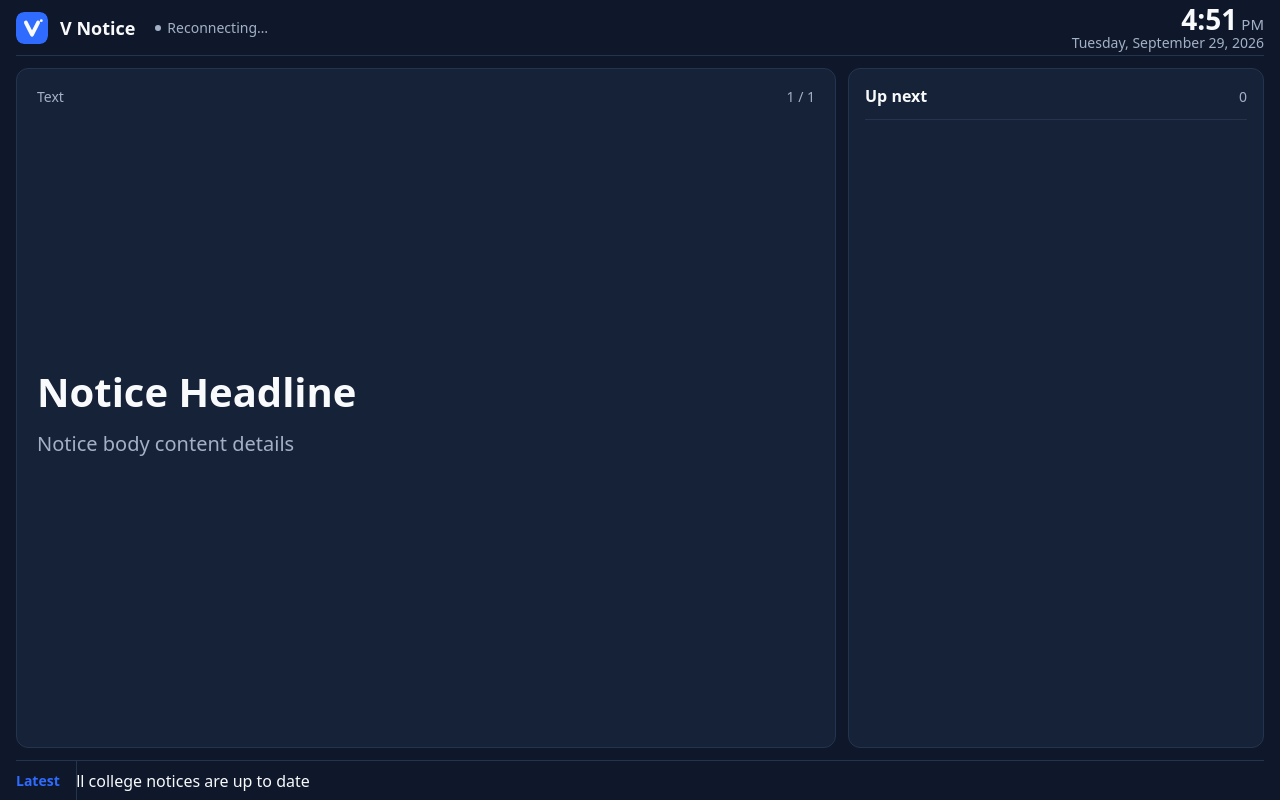
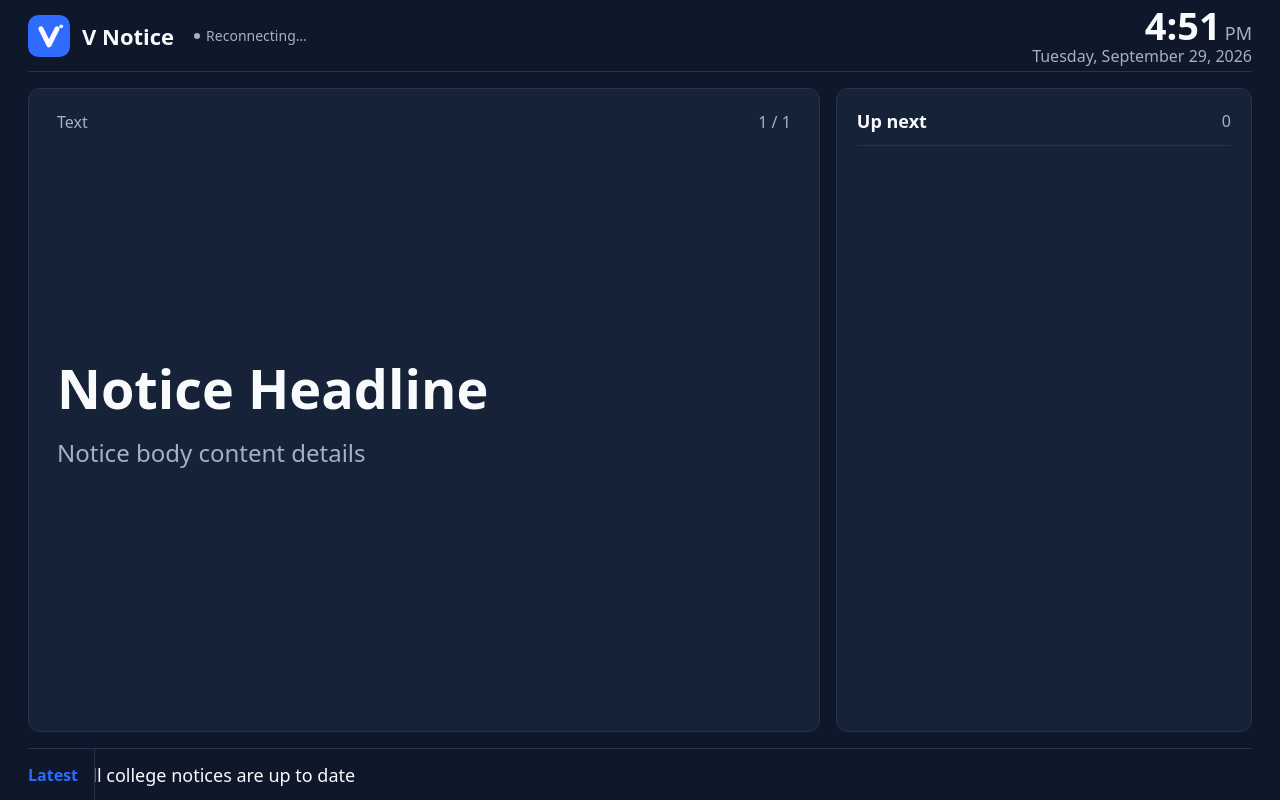
Before and after one commit to anrix05/V-Notice, a Flask app: template templates/display.html in a window 1280 px wide. Run offline with Flask 3, Linux system fonts and the light colour scheme; the template is opened without the code that fills it, so the values that code supplies are empty; parts of the project's set-up code (start-up, migrations or seed data) failed here and were passed over.

Commit message:
Support 18-inch and 22-inch standard monitors: responsive scaling (1080p/900p/720p), 64px distance headlines, native kiosk fullscreen

```diff
--- a/static/css/display.css
+++ b/static/css/display.css
@@ -585,6 +585,301 @@ body.show-cursor {
 }
 
 /* ==========================================================================
+   Responsive Scaling for 18-inch to 22-inch Standard Monitors (720p, 900p, 1080p)
+   Optimized for wall-mounted long distance campus readability (3-10 meters)
+   ========================================================================== */
+
+/* 18-inch / 19-inch Monitors (1200px - 1599px, e.g., 1366x768, 1440x900) */
+@media (min-width: 1200px) {
+  .display-frame {
+    padding: 0 28px;
+  }
+
+  .display-header {
+    height: 72px;
+    min-height: 72px;
+  }
+
+  .logo-mark {
+    width: 42px;
+    height: 42px;
+  }
+
+  .logo-text {
+    font-size: 22px;
+  }
+
+  .clock-time {
+    font-size: 38px;
+  }
+
+  .clock-period {
+    font-size: 18px;
+  }
+
+  .clock-date {
+    font-size: 16px;
+  }
+
+  .offline-badge {
+    font-size: 15px;
+  }
+
+  .display-main {
+    gap: 16px;
+    padding: 16px 0;
+  }
+
+  .stage-meta {
+    padding: 22px 28px 0 28px;
+  }
+
+  .pill-urgent {
+    font-size: 16px;
+    padding: 4px 14px;
+  }
+
+  .label-info,
+  .stage-type,
+  .stage-counter {
+    font-size: 16px;
+  }
+
+  .stage-viewport {
+    padding: 16px 28px;
+  }
+
+  .notice-headline {
+    font-size: 54px;
+    line-height: 1.18;
+  }
+
+  .notice-headline.headline-sm {
+    font-size: 42px;
+  }
+
+  .notice-headline.headline-xs {
+    font-size: 34px;
+  }
+
+  .notice-body {
+    font-size: 24px;
+    line-height: 1.5;
+  }
+
+  .media-caption {
+    height: 58px;
+    min-height: 58px;
+    padding: 6px 18px;
+  }
+
+  .caption-title {
+    font-size: 18px;
+  }
+
+  .caption-desc {
+    font-size: 15px;
+  }
+
+  .rail-panel {
+    padding: 20px;
+    flex: 0 0 min(28rem, 34%);
+  }
+
+  .rail-title {
+    font-size: 18px;
+  }
+
+  .rail-count {
+    font-size: 16px;
+  }
+
+  .rail-item-title {
+    font-size: 18px;
+  }
+
+  .rail-item-meta {
+    font-size: 15px;
+  }
+
+  .rail-item-pos {
+    font-size: 16px;
+  }
+
+  .display-ticker {
+    height: 52px;
+    min-height: 52px;
+  }
+
+  .ticker-label {
+    font-size: 16px;
+  }
+
+  .ticker-content {
+    font-size: 18px;
+  }
+
+  .stage-dots {
+    height: 36px;
+  }
+
+  .dot {
+    width: 8px;
+    height: 8px;
+  }
+
+  .dot.active {
+    width: 28px;
+  }
+}
+
+/* 21.5-inch / 22-inch Full HD 1080p Monitors (1600px and up, 1920x1080) */
+@media (min-width: 1600px) {
+  .display-frame {
+    padding: 0 36px;
+  }
+
+  .display-header {
+    height: 84px;
+    min-height: 84px;
+  }
+
+  .logo-mark {
+    width: 48px;
+    height: 48px;
+  }
+
+  .logo-text {
+    font-size: 26px;
+  }
+
+  .clock-time {
+    font-size: 46px;
+  }
+
+  .clock-period {
+    font-size: 20px;
+  }
+
+  .clock-date {
+    font-size: 18px;
+  }
+
+  .offline-badge {
+    font-size: 16px;
+  }
+
+  .display-main {
+    gap: 20px;
+    padding: 20px 0;
+  }
+
+  .stage-meta {
+    padding: 26px 36px 0 36px;
+  }
+
+  .pill-urgent {
+    font-size: 17px;
+    padding: 5px 16px;
+  }
+
+  .label-info,
+  .stage-type,
+  .stage-counter {
+    font-size: 18px;
+  }
+
+  .stage-viewport {
+    padding: 20px 36px;
+  }
+
+  .notice-headline {
+    font-size: 64px; /* 60px target headline size for long distance corridor viewing */
+    line-height: 1.15;
+  }
+
+  .notice-headline.headline-sm {
+    font-size: 50px;
+  }
+
+  .notice-headline.headline-xs {
+    font-size: 40px;
+  }
+
+  .notice-body {
+    font-size: 28px;
+    line-height: 1.55;
+  }
+
+  .media-caption {
+    height: 64px;
+    min-height: 64px;
+    padding: 8px 22px;
+  }
+
+  .caption-title {
+    font-size: 20px;
+  }
+
+  .caption-desc {
+    font-size: 16px;
+  }
+
+  .rail-panel {
+    padding: 24px;
+    flex: 0 0 min(32rem, 32%);
+  }
+
+  .rail-title {
+    font-size: 22px;
+  }
+
+  .rail-count {
+    font-size: 18px;
+  }
+
+  .rail-item-title {
+    font-size: 20px;
+  }
+
+  .rail-item-meta {
+    font-size: 16px;
+  }
+
+  .rail-item-pos {
+    font-size: 18px;
+    min-width: 20px;
+  }
+
+  .display-ticker {
+    height: 60px;
+    min-height: 60px;
+  }
+
+  .ticker-label {
+    font-size: 18px;
+    padding: 0 24px 0 0;
+  }
+
+  .ticker-content {
+    font-size: 21px;
+  }
+
+  .stage-dots {
+    height: 42px;
+  }
+
+  .dot {
+    width: 10px;
+    height: 10px;
+  }
+
+  .dot.active {
+    width: 36px;
+  }
+}
+
+/* ==========================================================================
    Reduced Motion
    ========================================================================== */
 
--- a/templates/display.html
+++ b/templates/display.html
@@ -6,7 +6,7 @@
   <title>V Notice — Campus Digital Display</title>
   <link rel="icon" type="image/svg+xml" href="/static/images/logo.svg">
   <link rel="icon" type="image/png" href="/static/favicon.png">
-  <link rel="stylesheet" href="/static/css/display.css?v=4">
+  <link rel="stylesheet" href="/static/css/display.css?v=5">
 </head>
 <body class="display-screen">
 
```
Also changed, not shown: README.md, 1 other file.
